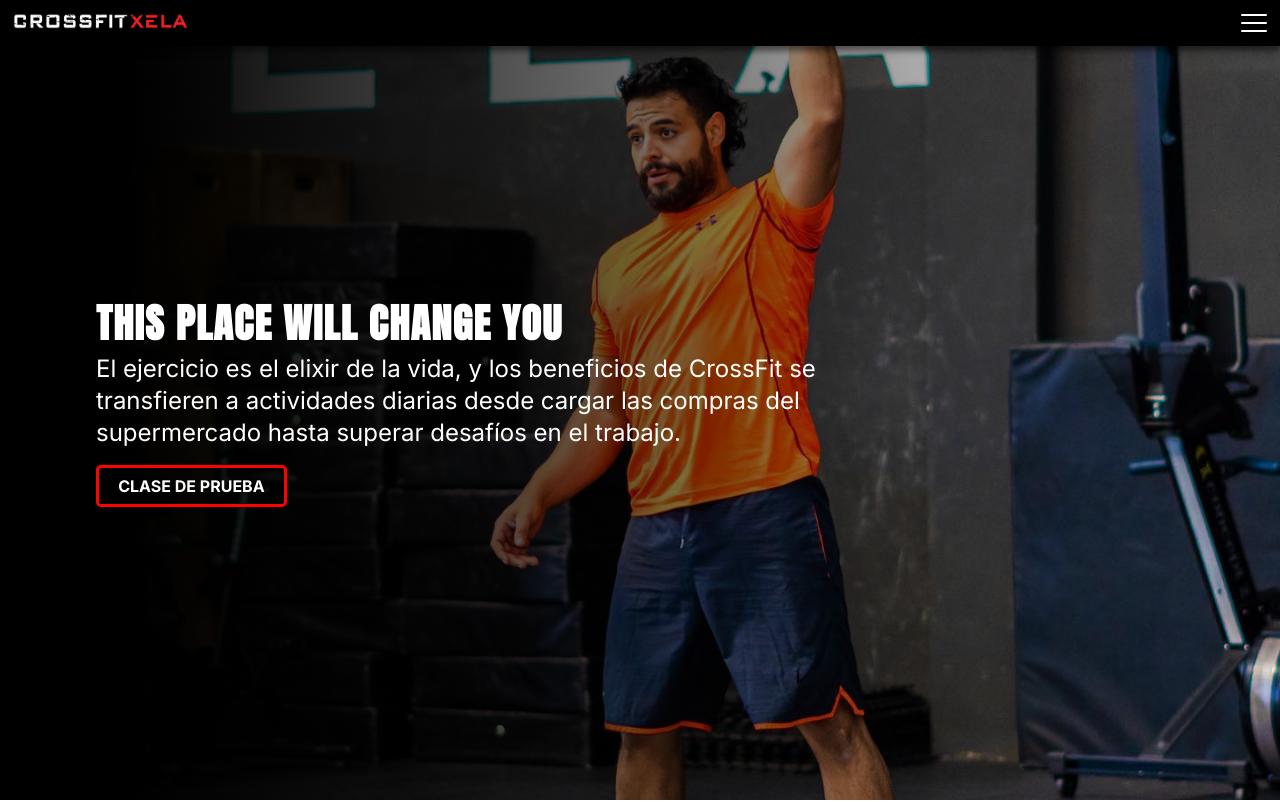
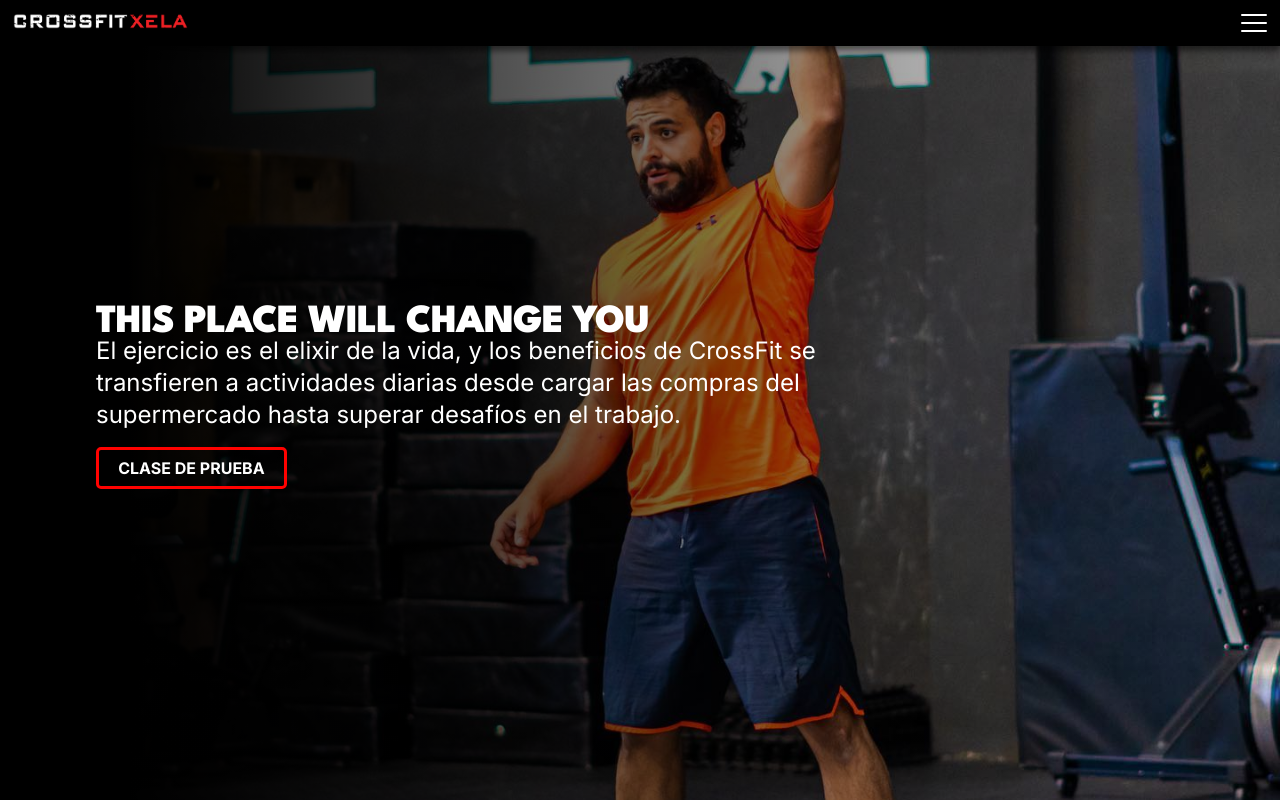
Before and after one commit to diegoyon/crossfit-xela, a React (Create React App) app: page / in a window 1280 px wide. Shown: the top 802 px of the page. Built offline with nearby package versions, Linux system fonts and the light colour scheme.

Commit message:
change home page font

```diff
--- a/src/HomePage/section1/Home.css
+++ b/src/HomePage/section1/Home.css
@@ -41,10 +41,12 @@
 }
 
 .content h1 {
-  font-size: 1.2rem;
-  font-family: 'Anton', sans-serif;
+  font-size: 2rem;
+  font-family: 'League Spartan', sans-serif;
+  font-weight: 900;
+  line-height: 1.5rem;
   color: white;
-  letter-spacing: 1.4px;
+  letter-spacing: -1px;
   opacity: 0;
   animation: 0.8s ease-in 0.6s forwards appear;
 }
--- a/src/index.css
+++ b/src/index.css
@@ -1,5 +1,11 @@
+/* Anton */
 @import url('https://fonts.googleapis.com/css2?family=Inter:wght@100;200;300;400;500;600;700;800;900&display=swap');
+/* Inter */
 @import url('https://fonts.googleapis.com/css2?family=Anton&display=swap');
+/* Roboto */
+@import url('https://fonts.googleapis.com/css2?family=Roboto:ital,wght@0,100;0,300;0,400;0,500;0,700;0,900;1,100;1,300;1,400;1,500;1,700;1,900&display=swap');
+/* League Spartan */
+@import url('https://fonts.googleapis.com/css2?family=League+Spartan:wght@100;200;300;400;500;600;700;800;900&display=swap');
 
 * {
   margin: 0;
```
